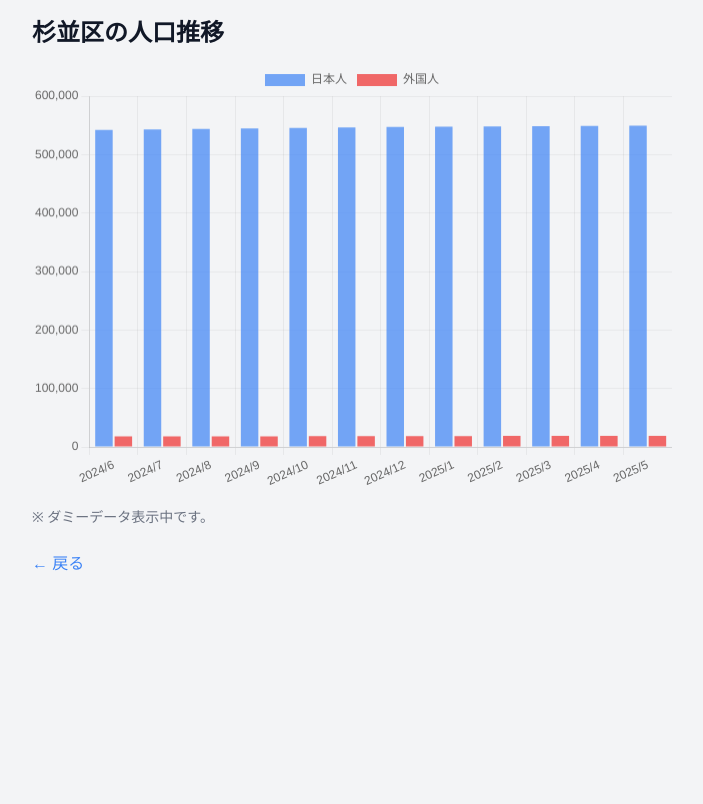
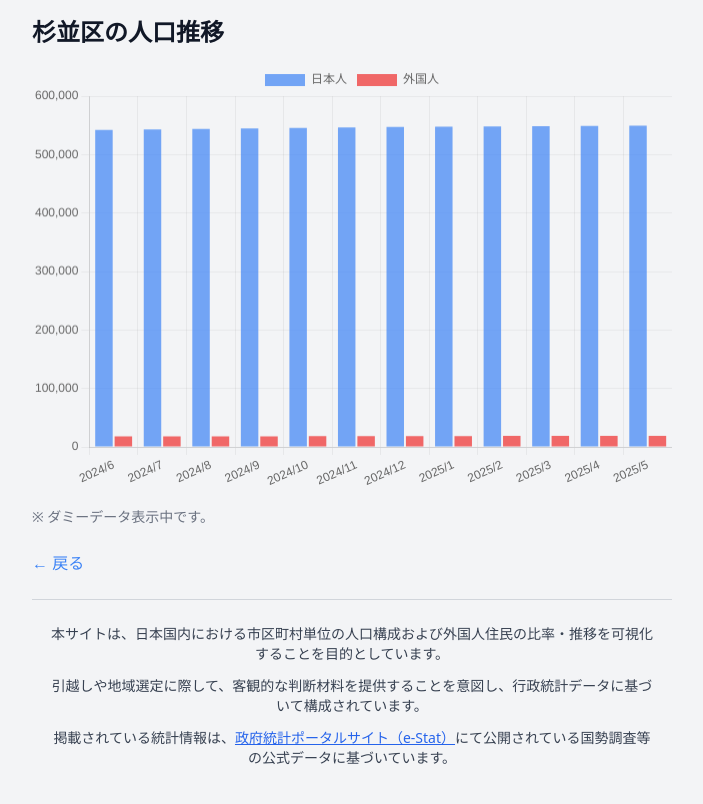
Before and after one commit to max-766/popmap, a plain HTML site: page details.html in a window 1280 px wide. Shown: the whole page, without its empty margins (288-991 px from the left). Drawn offline with nearby package versions, Linux system fonts and the light colour scheme.

Commit message:
フッターを共通とする

```diff
--- a/details.html
+++ b/details.html
@@ -13,7 +13,14 @@
     <canvas id="chart" height="200"></canvas>
     <p class="text-sm text-gray-500 mt-4">※ ダミーデータ表示中です。</p>
     <a href="index.html" class="inline-block mt-6 text-blue-500 hover:underline">← 戻る</a>
-  </div>
+
+<hr class="my-6 border-gray-300" />
+<div class="text-sm text-gray-700 text-center space-y-3 px-4 pb-8">
+  <p>本サイトは、日本国内における市区町村単位の人口構成および外国人住民の比率・推移を可視化することを目的としています。</p>
+  <p>引越しや地域選定に際して、客観的な判断材料を提供することを意図し、行政統計データに基づいて構成されています。</p>
+  <p>掲載されている統計情報は、<a href="https://www.e-stat.go.jp/" target="_blank" class="text-blue-600 underline">政府統計ポータルサイト（e-Stat）</a>にて公開されている国勢調査等の公式データに基づいています。</p>
+</div>
+
   <script src="details.js"></script>
 </body>
 </html>
```
